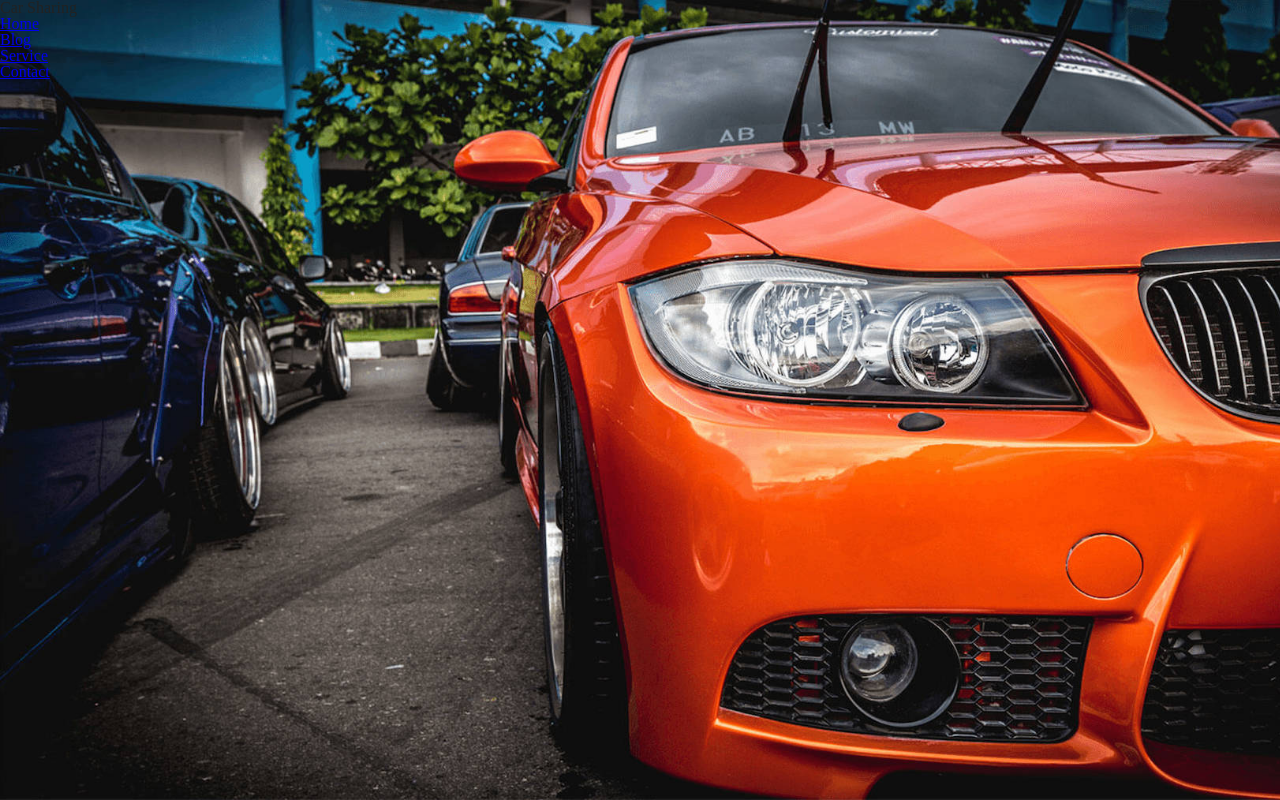
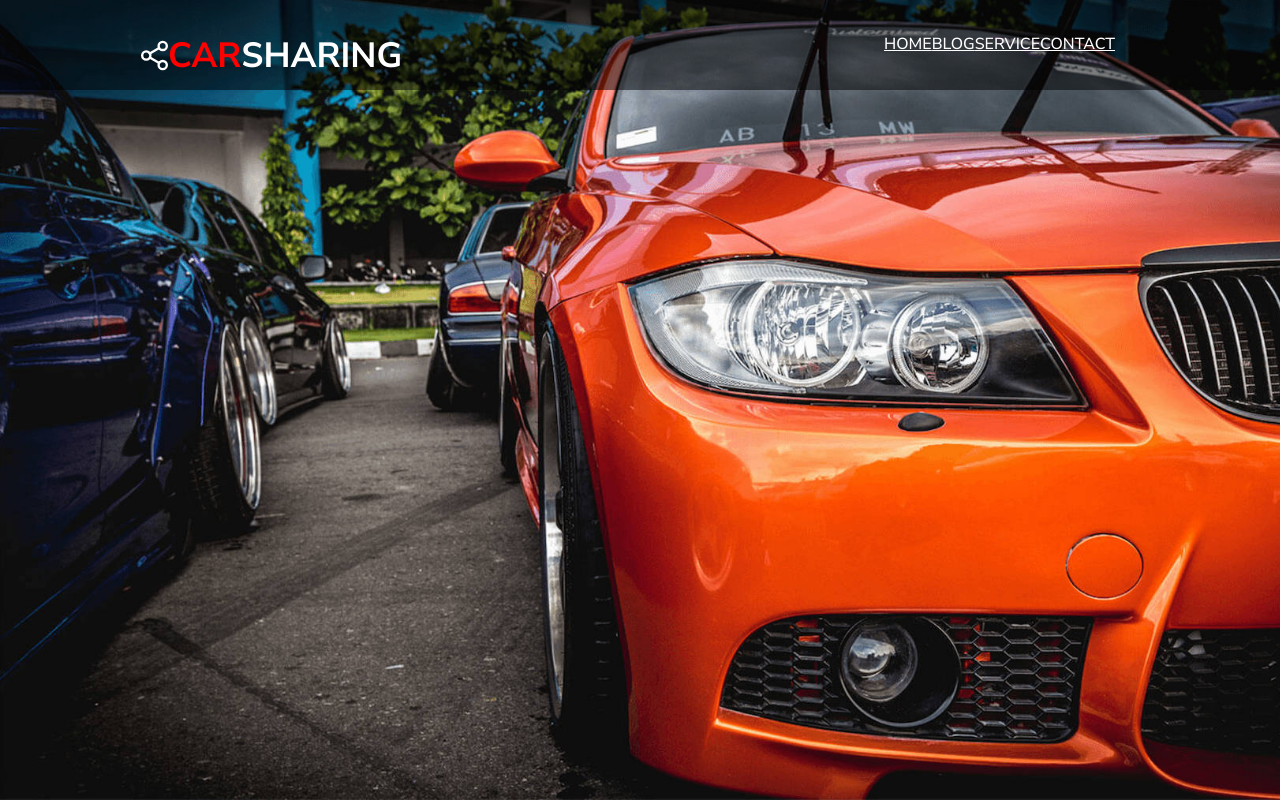
Before and after one commit to Justyna21057/carsharing, a plain HTML site: page 01_Car_Sharing/index.html in a window 1280 px wide. Drawn offline with Linux system fonts and the light colour scheme.

Commit message:
added header

```diff
--- a/01_Car_Sharing/css/style.css
+++ b/01_Car_Sharing/css/style.css
@@ -9,3 +9,57 @@
     height: 100vh;
 
 }
+
+.stopka {
+    display: flex;
+    justify-content: space-between;
+    width: 100vw;
+    height: 90px;
+    contain: "";
+    background-color: rgba(0, 0, 0, 0.5);
+}
+
+.logo {
+    font-size: 35px;
+    font-family: Nunito Sans, ExtraBold;
+    font-weight: bold;
+    color: red;
+    text-transform: uppercase;
+    margin-top: 20px;
+    position: relative;
+    left: 141px;
+    display: flex;
+    align-items: center;
+
+}
+
+.logo span {
+    color: white;
+}
+
+.logo .logo-icon {
+    height: 35px;
+    width: 27px;
+}
+
+
+
+.navigation-box-list {
+    display: flex;
+    justify-content: space-between;
+    position: relative;
+    right: 165px;
+    margin-top: 33px;
+
+
+}
+
+a {
+    font-size: 16px;
+    font-family: Nunito Sans, ExtraBold;
+    line-height: 22px;
+    color: white;
+    text-transform: uppercase;
+    font-weight: 500;
+
+}
--- a/01_Car_Sharing/index.html
+++ b/01_Car_Sharing/index.html
@@ -14,7 +14,8 @@
     <div class="main">
       <header class="stopka">
         <div class="logo">
-            Car Sharing
+            <img src="./images/Icon Logo Normal.svg" class="logo-icon">
+            Car <span>Sharing</span>
         </div>
         <div class="navigation">
             <nav class="navigation-box">
```
